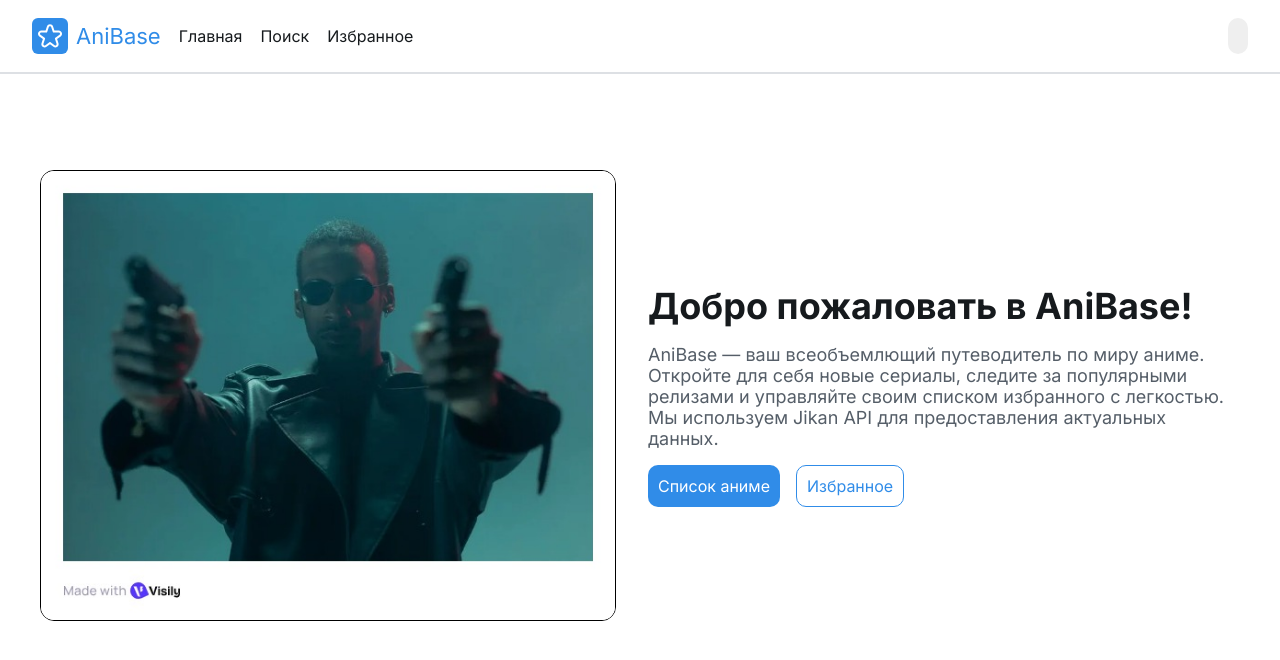
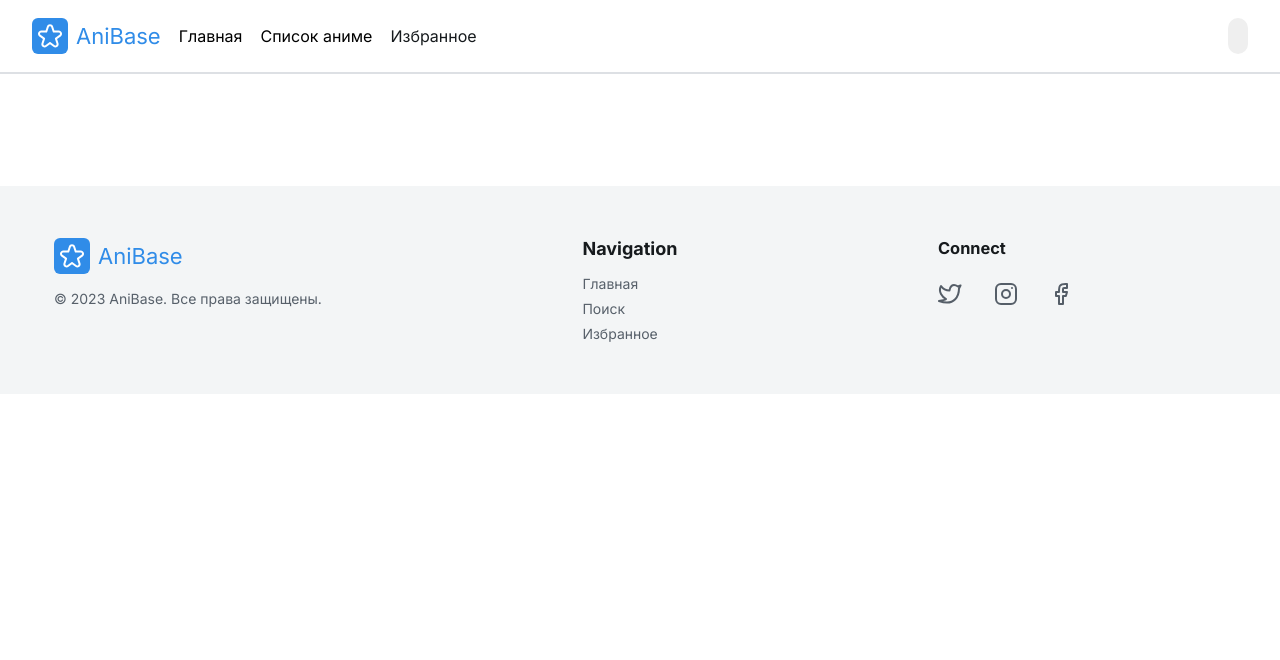
Before and after one commit to JuliaGrid/anibase, a React (Vite) app: page /animeList in a window 1280 px wide. Shown: the top 660 px of the page. Built offline with nearby package versions, Linux system fonts and the light colour scheme.

Commit message:
add React Router

```diff
--- a/package.json
+++ b/package.json
@@ -15,6 +15,7 @@
     "classnames": "^2.5.1",
     "react": "^19.2.0",
     "react-dom": "^19.2.0",
+    "react-router-dom": "^7.13.0",
     "swiper": "^12.0.3"
   },
   "devDependencies": {
--- a/src/App.tsx
+++ b/src/App.tsx
@@ -3,6 +3,8 @@ import reactLogo from './assets/react.svg'
 import viteLogo from '/vite.svg'
 import './App.css'
 import { Main } from './pages/Main/Main'
+import { BrowserRouter, Route, Router, Routes } from 'react-router-dom'
+import { AnimeList } from './pages/AnimeList/AnimeList'
 
 function App() {
   const [count, setCount] = useState(0)
@@ -25,7 +27,12 @@ function App() {
         </p>
       </div>
       <p className="read-the-docs">Click on the Vite and React logos to learn more</p> */}
-      <Main />
+      <BrowserRouter>
+        <Routes>
+          <Route path="*" element={<Main />} />
+          <Route path="animeList" element={<AnimeList />} />
+        </Routes>
+      </BrowserRouter>
     </>
   )
 }
--- a/src/components/Logo/Logo.tsx
+++ b/src/components/Logo/Logo.tsx
@@ -1,13 +1,16 @@
+import { Link } from 'react-router-dom'
 import { Star } from '../../assets/Star'
 import classes from './Logo.module.css'
 
 export function Logo() {
   return (
-    <div className={classes.logo}>
-      <div className={classes.logo__container}>
-        <Star fill="white" />
+    <Link to="/">
+      <div className={classes.logo}>
+        <div className={classes.logo__container}>
+          <Star fill="white" />
+        </div>
+        <a>AniBase</a>
       </div>
-      <a>AniBase</a>
-    </div>
+    </Link>
   )
 }
--- a/src/containers/Header/Header.tsx
+++ b/src/containers/Header/Header.tsx
@@ -1,5 +1,6 @@
 import classes from './Header.module.css'
 import { Logo } from '../../components/Logo/Logo'
+import { Link } from 'react-router-dom'
 
 export function Header() {
   return (
@@ -10,8 +11,12 @@ export function Header() {
             <li className={classes.menu__item}>
               <Logo />
             </li>
-            <li className={classes.menu__item}>Главная</li>
-            <li className={classes.menu__item}>Поиск</li>
+            <li className={classes.menu__item}>
+              <Link to="/">Главная</Link>
+            </li>
+            <li className={classes.menu__item}>
+              <Link to="/animeList">Список аниме</Link>
+            </li>
             <li className={classes.menu__item}>Избранное</li>
           </ul>
         </nav>
--- /dev/null
+++ b/src/pages/AnimeList/AnimeList.tsx
@@ -0,0 +1,12 @@
+import { Footer } from '../../containers/Footer/Footer'
+import { Header } from '../../containers/Header/Header'
+
+export function AnimeList() {
+  return (
+    <>
+      <Header />
+      <main></main>
+      <Footer />
+    </>
+  )
+}
```
Also changed, not shown: 1 other file (tests, documents, lock files or other folders).
